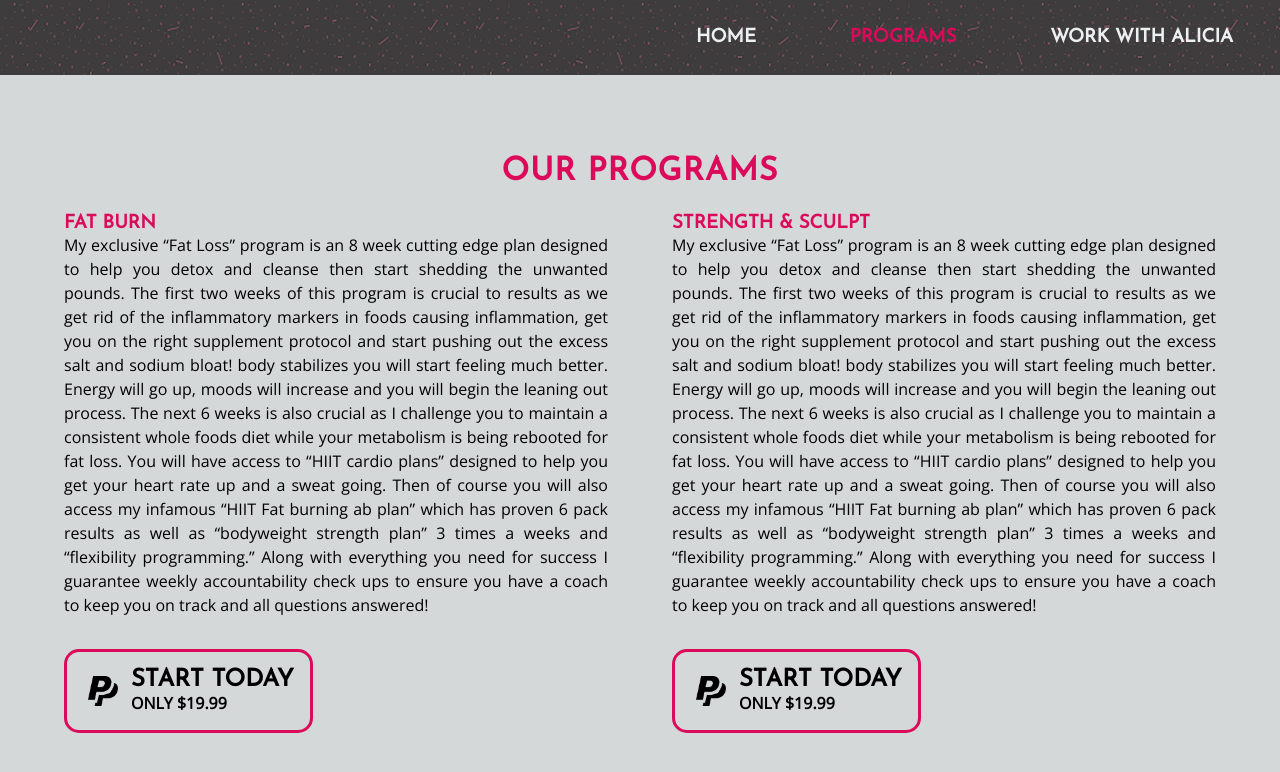
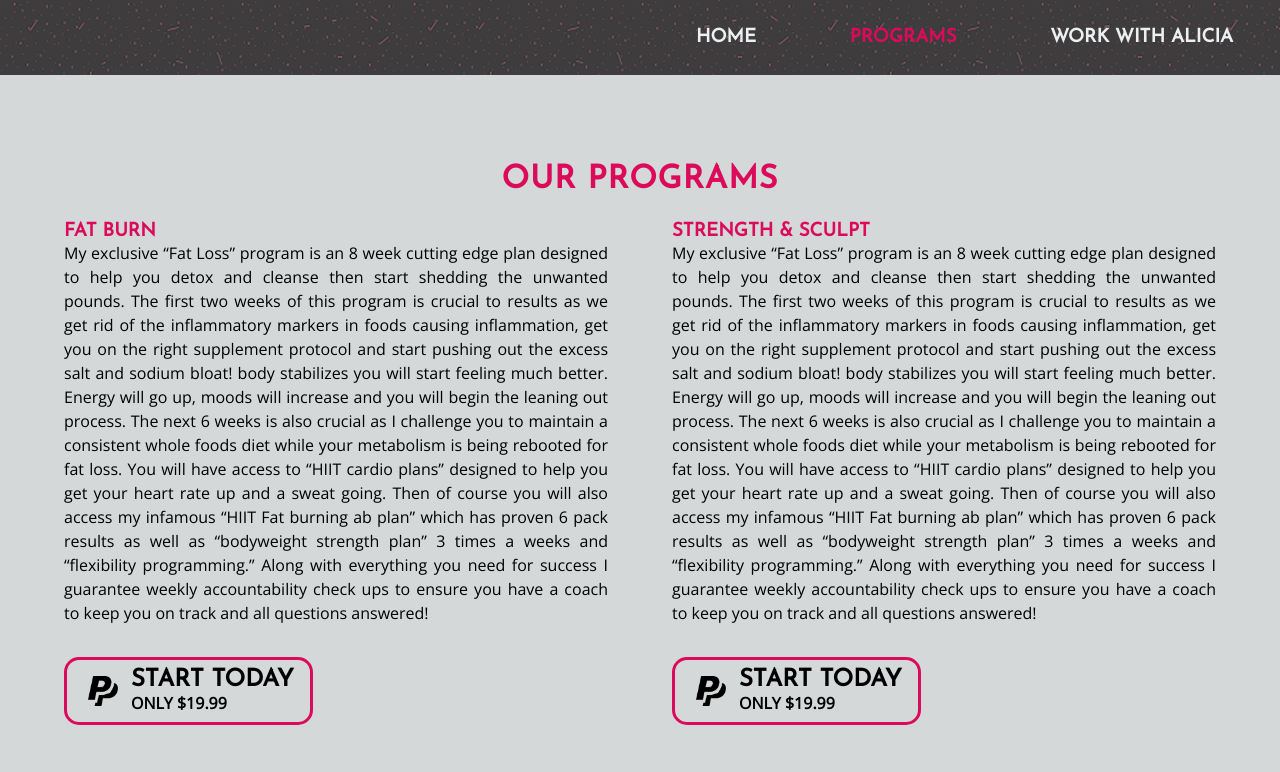
Before and after one commit to drose379/AK-Fitness, a plain HTML site: page index.html in a window 1280 px wide. Both pictures are taken after a click on the element "PROGRAMS". Drawn offline with nearby package versions, Linux system fonts and the light colour scheme.

Commit message:
adding pay buttons

```diff
--- a/main.css
+++ b/main.css
@@ -353,7 +353,10 @@ p {
   border: 3px solid #DB0A5B;
   border-radius: 15px;
   align-items: center;
-  padding: 1em;
+  padding-left: 1em;
+  padding-right: 1em;
+  padding-top: 0.5em;
+  padding-bottom: 0.5em;
   transition: 0.2s;
   cursor: pointer;
 }
--- a/main.js
+++ b/main.js
@@ -17,7 +17,7 @@ $(document).ready(function() {
 
   currentNav.addClass('nav-current');
 
-  $('#one-content').addClass('section-gone');
+  $('#two-content').addClass('section-gone');
   $('#three-content').addClass('section-gone');
   $('#four-content').addClass('section-gone');
 
--- a/small.css
+++ b/small.css
@@ -8,3 +8,7 @@
 h1 {
   text-align: center !important;
 }
+
+#two-content #program-container {
+  flex-direction: column;
+}
```
